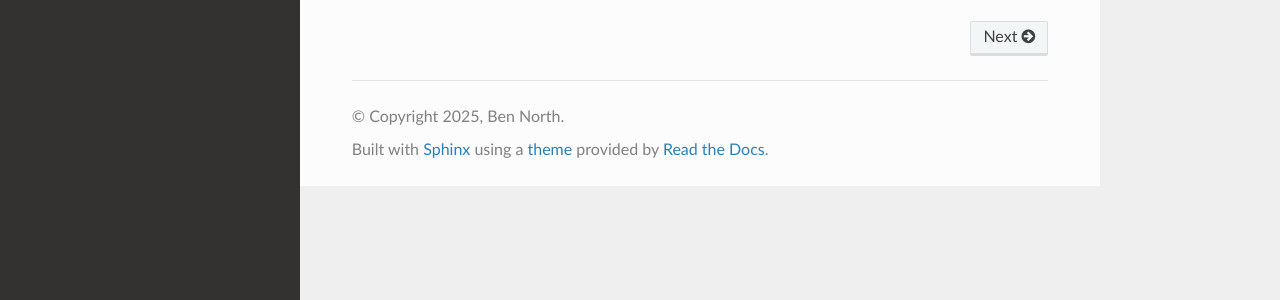
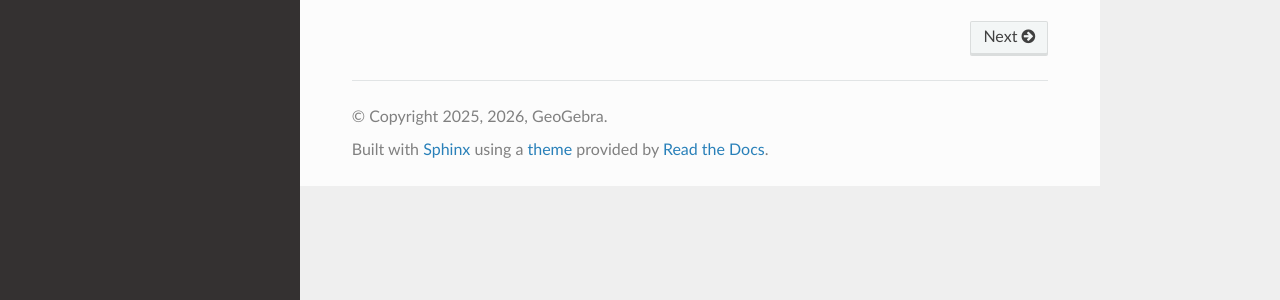
Before and after one commit to bennorth/pyggb, a Sphinx documentation site: the page built from doc/source/index.rst, in a window 1280 px wide. Shown: the part 307-607 px from the top of the page. Built offline with Sphinx 7.4.7 and the Read the Docs theme 3.1.0, drawn with Linux system fonts in a browser that asks for light colours.

Commit message:
Doc: Update copyright years and owner

```diff
--- a/doc/source/conf.py
+++ b/doc/source/conf.py
@@ -8,7 +8,7 @@
 # https://www.sphinx-doc.org/en/master/usage/configuration.html#project-information
 
 project = 'PyGgb'
-copyright = '2025, Ben North'
+copyright = '2025, 2026, GeoGebra'
 author = 'Ben North'
 
 
```
